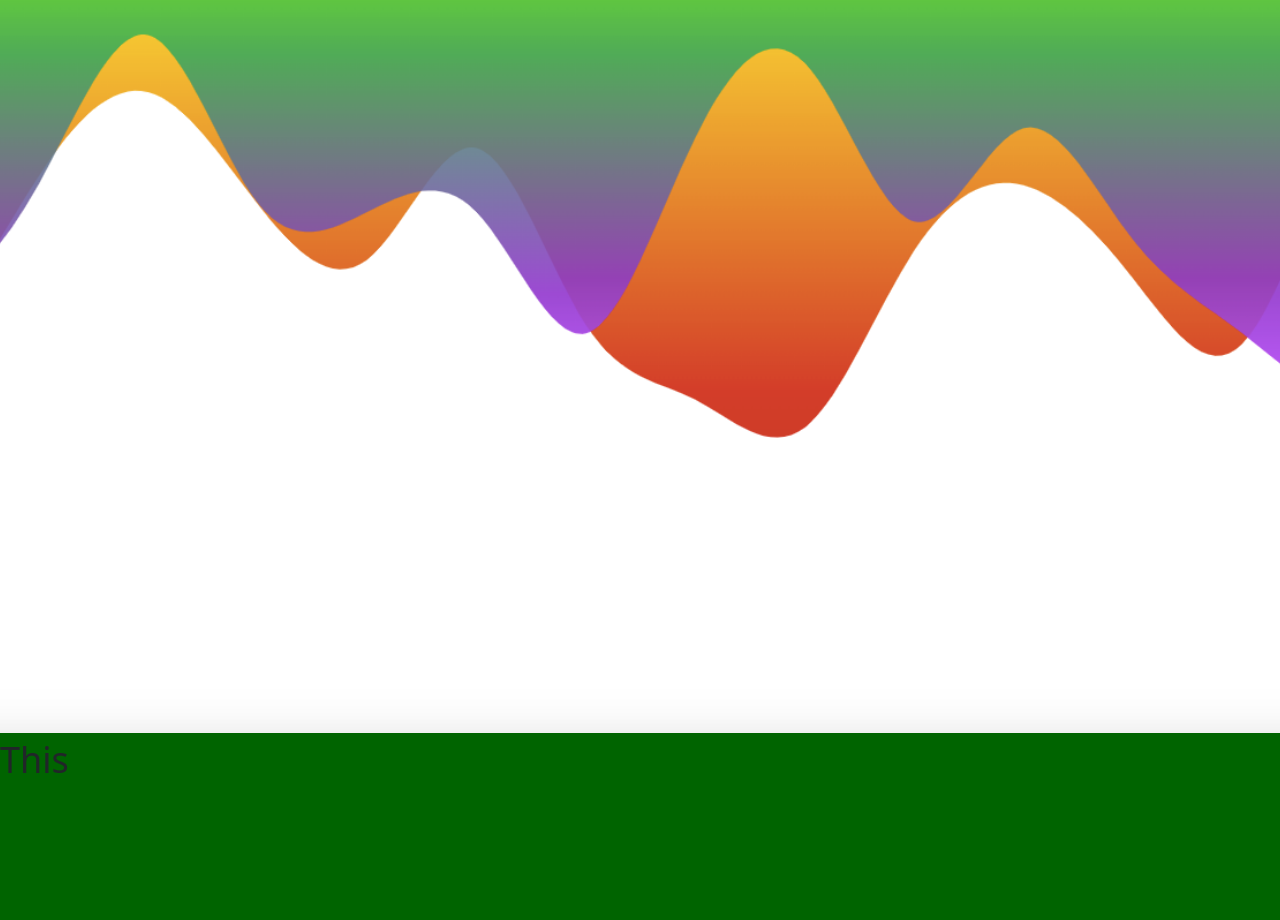
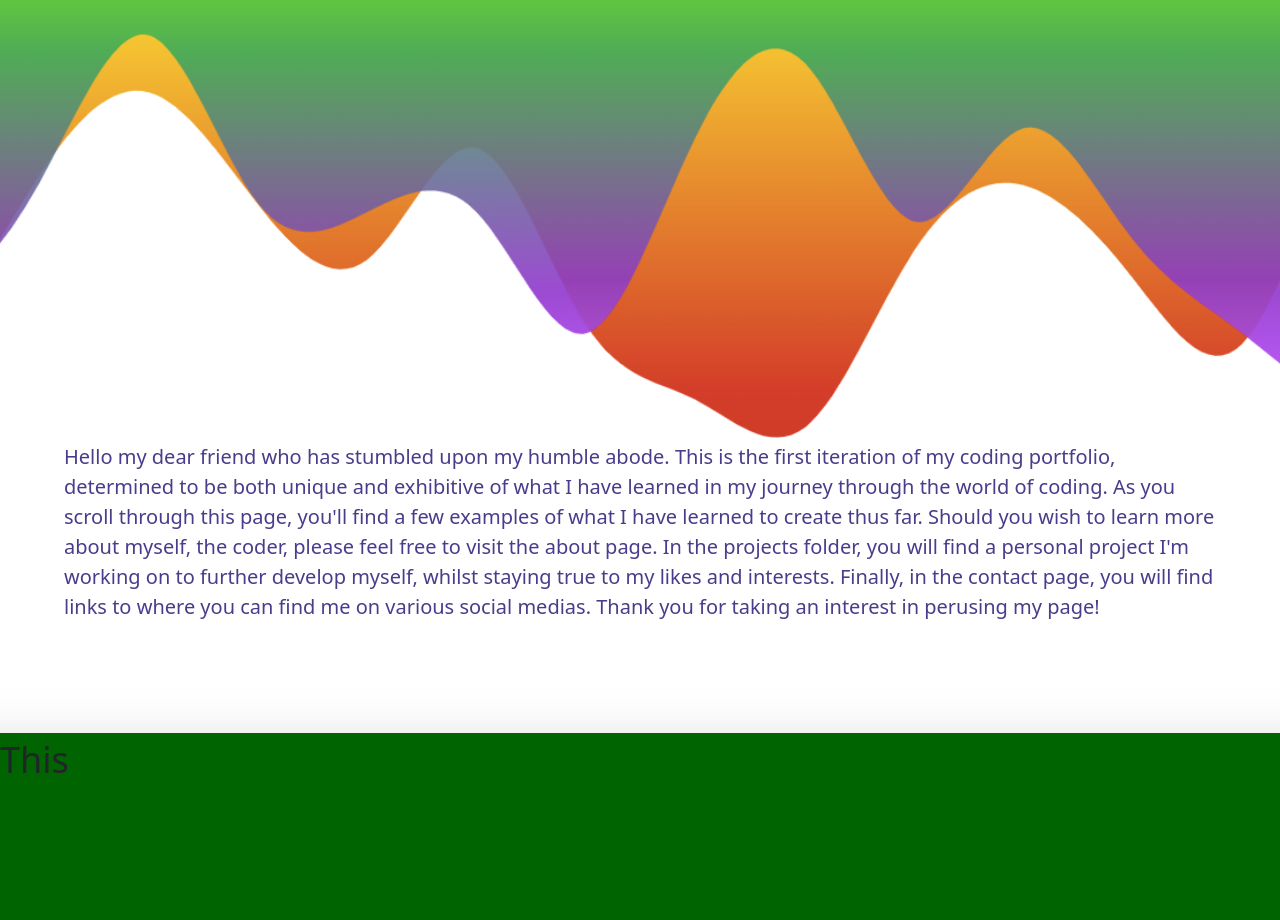
Before and after one commit to EricSpraggins/MFPortfolio, a website: page index.html in a window 1280 px wide. Shown: the part 118-1038 px from the top of the page. Drawn offline with nearby package versions, Linux system fonts and the light colour scheme.

Commit message:
updating

```diff
--- a/index.html
+++ b/index.html
@@ -20,7 +20,9 @@
     </section>
 
     <div class="parallax1">
-        <section></section>
+        <div class="d-flex align-content-end">
+            <p class="fs-5">Hello my dear friend who has stumbled upon my humble abode. This is the first iteration of my coding portfolio, determined to be both unique and exhibitive of what I have learned in my journey through the world of coding. As you scroll through this page, you'll find a few examples of what I have learned to create thus far. Should you wish to learn more about myself, the coder, please feel free to visit the about page. In the projects folder, you will find a personal project I'm working on to further develop myself, whilst staying true to my likes and interests. Finally, in the contact page, you will find links to where you can find me on various social medias. Thank you for taking an interest in perusing my page!</p>
+        </div>
     </div>
     <div style="height:1000px;background-color:darkgreen;font-size:36px">This</div>
     <div class="parallax2"></div>
--- a/scss/_format.scss
+++ b/scss/_format.scss
@@ -10,3 +10,15 @@ h1{
 body, html{
     height:100%;
 }
+div{
+    div{
+        background-color: none;
+        position: absolute;
+        top: 70%;
+        padding-left: 5%;
+        padding-right: 5%;
+        p{
+            color:darkslateblue;
+        }
+    }
+}
```
Also changed, not shown: css/styles.css, 1 other file.
